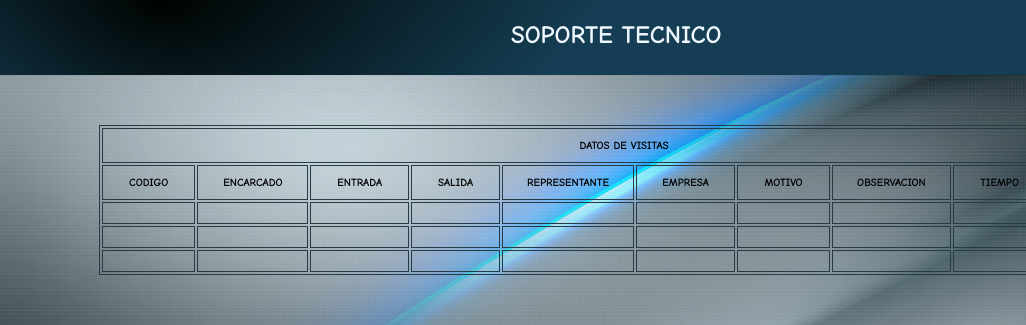
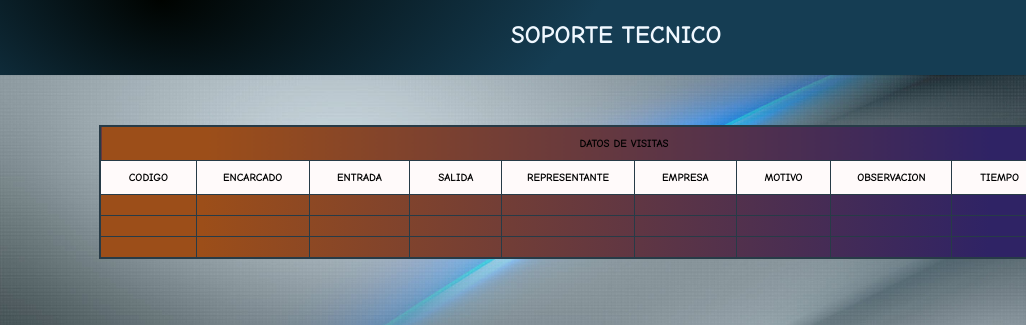
Before and after one commit to RafaIbarra/htmlsoporte, a plain HTML site: page index.html in a window 1280 px wide. Both pictures are taken after a click on the link "VISITAS AL DATA CENTER". Shown: the top 325 px of the page, 254-1280 px from the left. Drawn offline with Linux system fonts and the light colour scheme.

Commit message:
colores tablas

```diff
--- a/index.css
+++ b/index.css
@@ -187,6 +187,26 @@ body{
     position: absolute;
     font-size: 11px;
     top: 50px;
+    background:-webkit-gradient(linear, 85% 44%, 10% 21%, from(#2F2365), to(#9C4E19));
+    border-collapse: collapse;
+
+}
+.tabla, td, th {
+    border: 1px solid #273b47;
+
+
+}
+th ,td{
+    padding: 10px 20px;
+    width: 150px;
+    text-align: center;
+}
+.Titulotabla{
+    background:-webkit-gradient(linear, 85% 44%, 10% 21%, from(#2F2365), to(#9C4E19));
+    text-align: center;
+}
+th{
+    background-color: snow;
 }
 .tablastock{
     display:none;
@@ -198,21 +218,6 @@ body{
     left: 10%;
     width: 1050px;
 }
-.tabla, td, th {
-    border: 1px solid #273b47;
-
-  }
-th ,td{
-    padding: 10px 20px;
-    width: 150px;
-    text-align: center;
-}
-.Titulotabla{
-    text-align: center;
-    background-color:transparent;
-
-}
-
 .habilitartabla{
     display: block;
 
```
